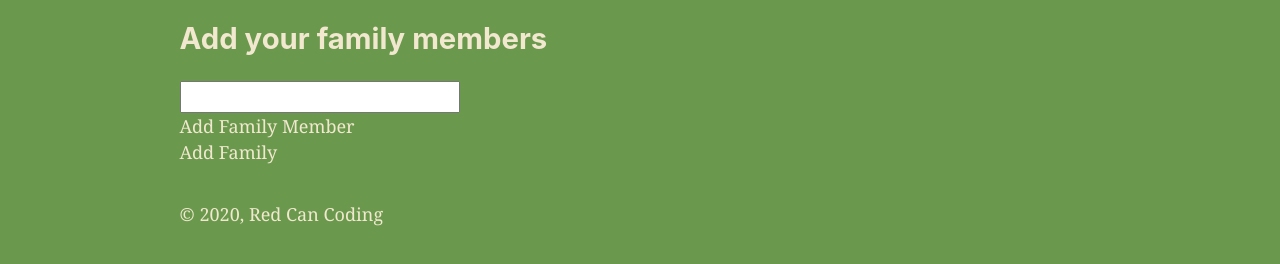
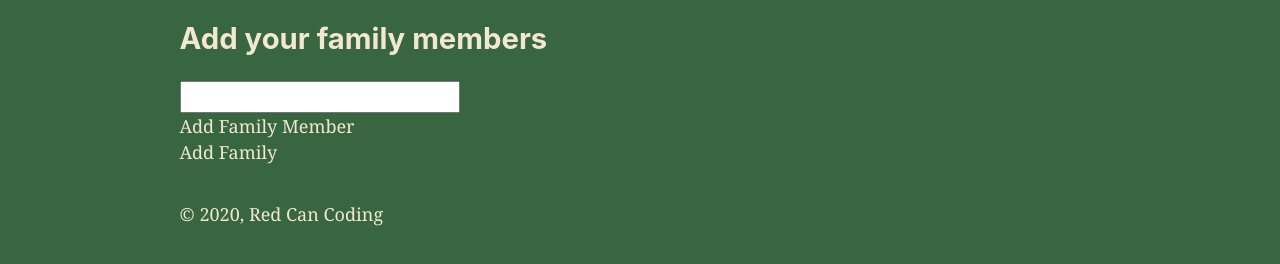
Before and after one commit to DaNyNaNd/hfnm, a Gatsby site: page / in a window 1280 px wide. Shown: the part 120-384 px from the top of the page. Built offline with nearby package versions, Linux system fonts and the light colour scheme; Gatsby itself is replaced by a stand-in of ours.

Commit message:
feat(backgroud): change background color to hunter green

```diff
--- a/src/components/layout.css
+++ b/src/components/layout.css
@@ -7,7 +7,7 @@ html {
 }
 body {
   margin: 0;
-  background-color: #6a994e;
+  background-color: #386641;
   -webkit-font-smoothing: antialiased;
   -moz-osx-font-smoothing: grayscale;
   color: #f2e8cf;
```
